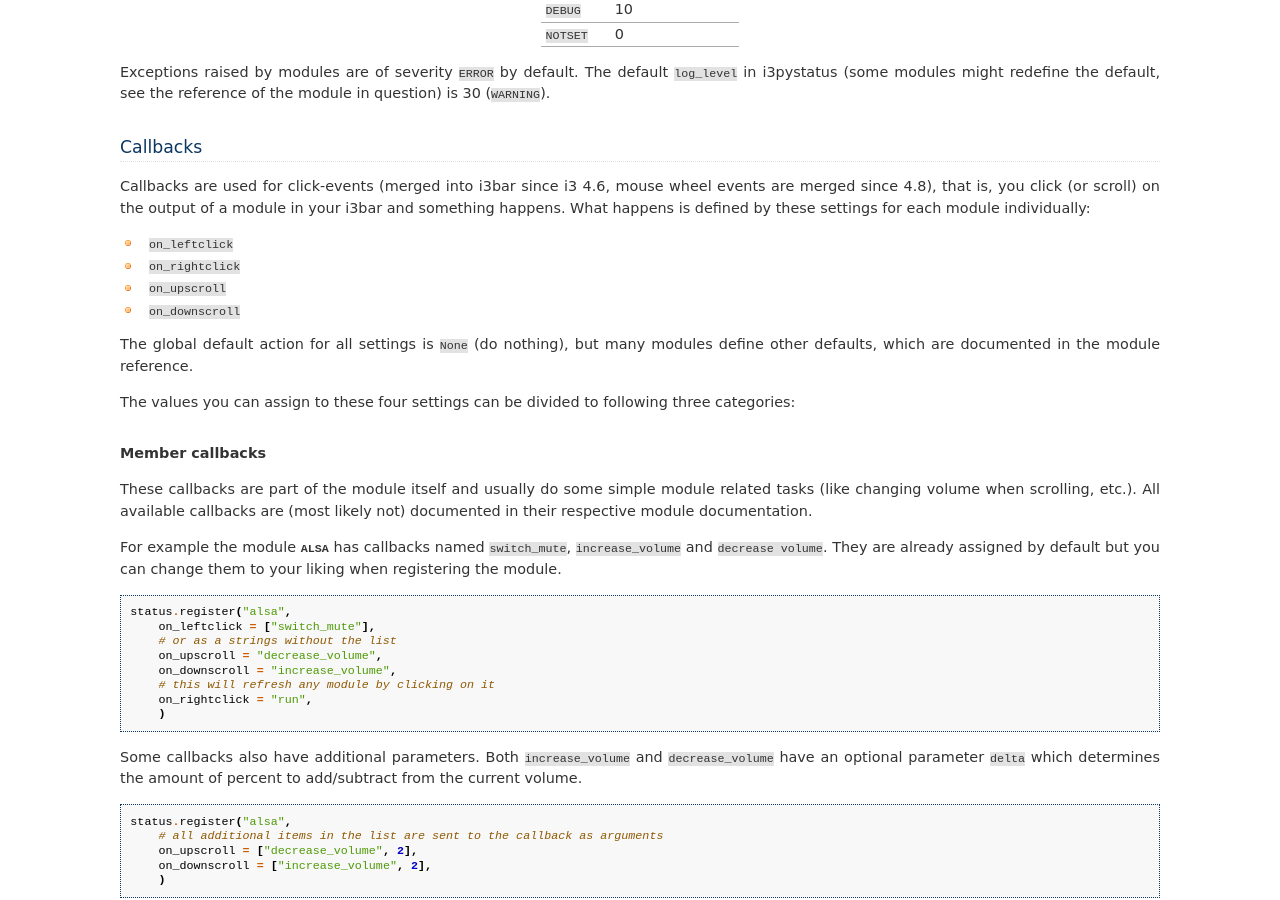
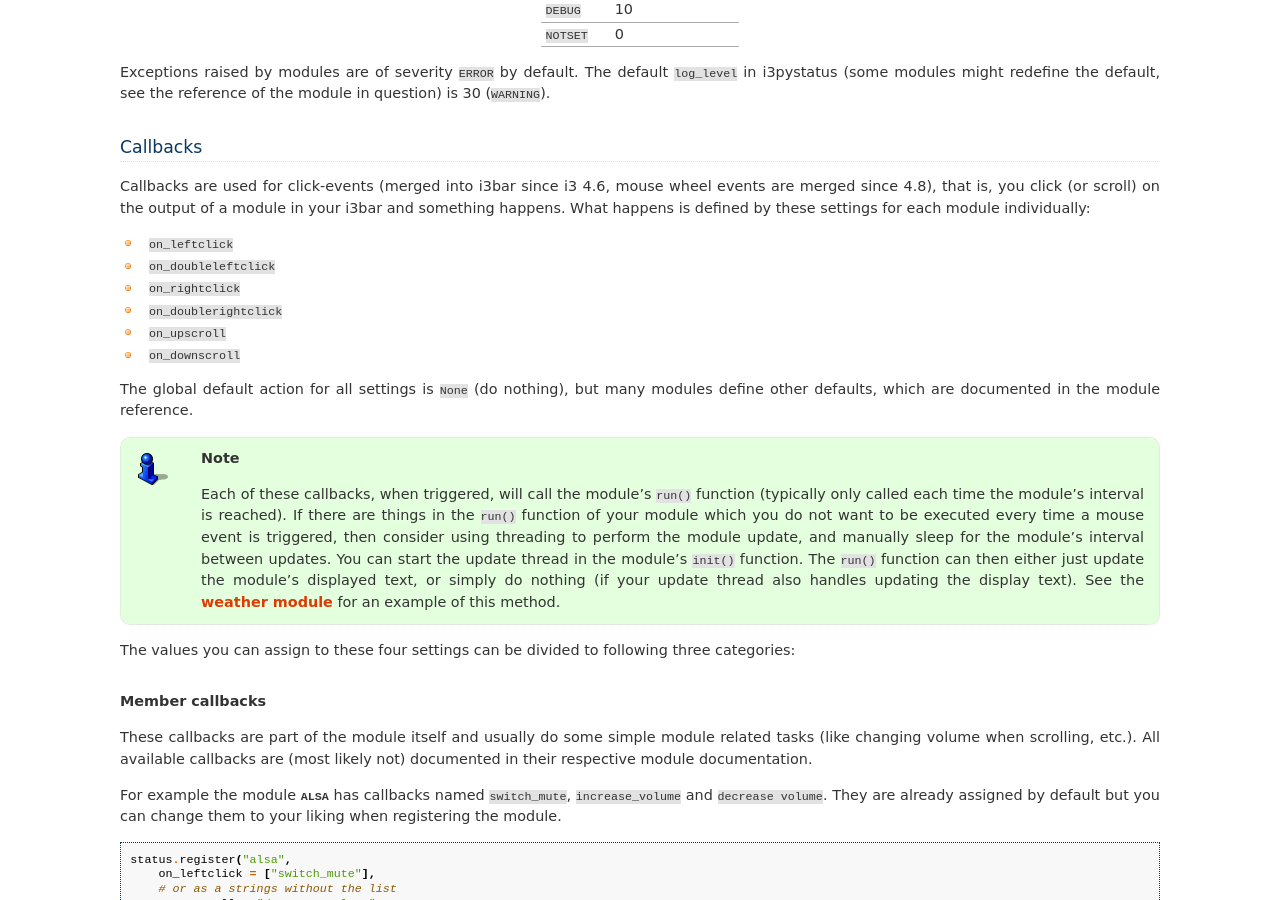
Before and after one commit to enkore/i3pystatus, a Sphinx documentation site: the page built from docs/configuration.rst, in a window 1280 px wide and 900 px high, scrolled down 3744 px. Built offline with Sphinx 7.4.7, drawn with Linux system fonts in a browser that asks for light colours.

Commit message:
Add documentation on callbacks executing the run() func
Resolves #378.

```diff
--- a/docs/configuration.rst
+++ b/docs/configuration.rst
@@ -285,13 +285,29 @@ happens. What happens is defined by these settings for each module
 individually:
 
 - ``on_leftclick``
+- ``on_doubleleftclick``
 - ``on_rightclick``
+- ``on_doublerightclick``
 - ``on_upscroll``
 - ``on_downscroll``
 
 The global default action for all settings is ``None`` (do nothing),
 but many modules define other defaults, which are documented in the
 module reference.
+
+.. note::
+    Each of these callbacks, when triggered, will call the module's ``run()``
+    function (typically only called each time the module's interval is
+    reached). If there are things in the ``run()`` function of your module
+    which you do not want to be executed every time a mouse event is triggered,
+    then consider using threading to perform the module update, and manually
+    sleep for the module's interval between updates. You can start the update
+    thread in the module's ``init()`` function. The ``run()`` function can then
+    either just update the module's displayed text, or simply do nothing (if
+    your update thread also handles updating the display text). See the
+    `weather module`_ for an example of this method.
+
+    .. _`weather module`: https://github.com/enkore/i3pystatus/blob/82fc9fb/i3pystatus/weather/__init__.py#L244-L265
 
 The values you can assign to these four settings can be divided to following
 three categories:
```
